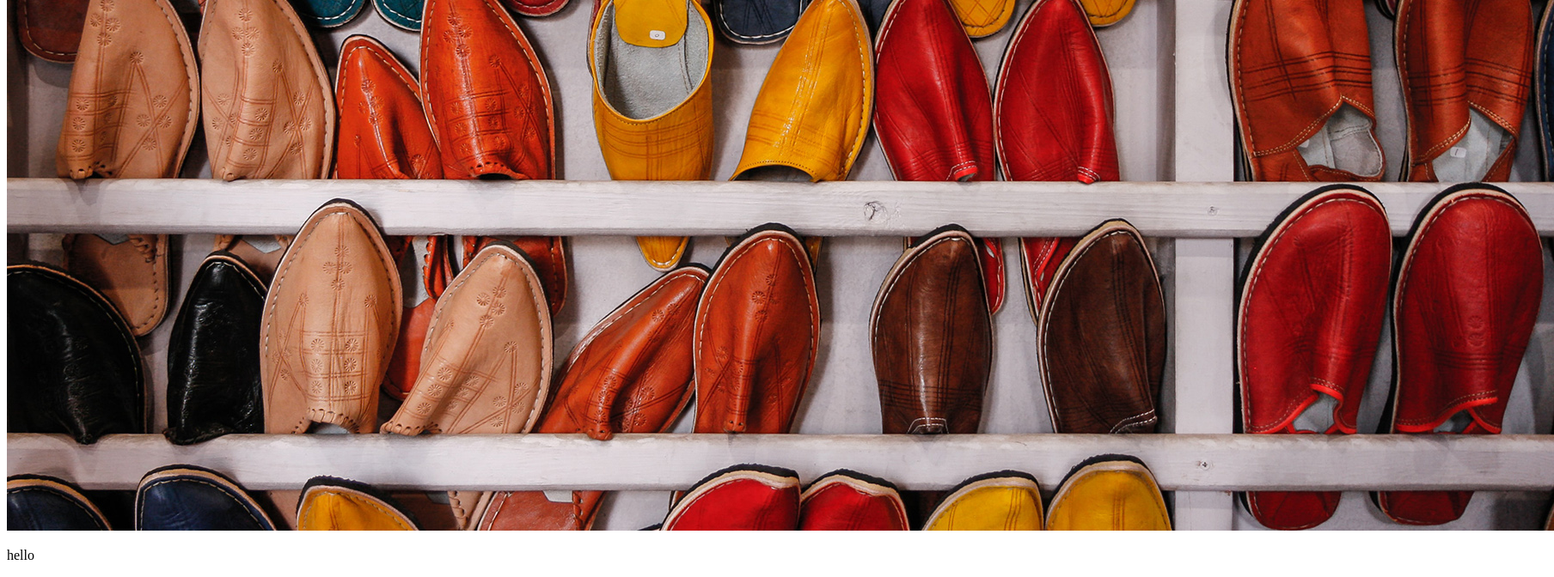
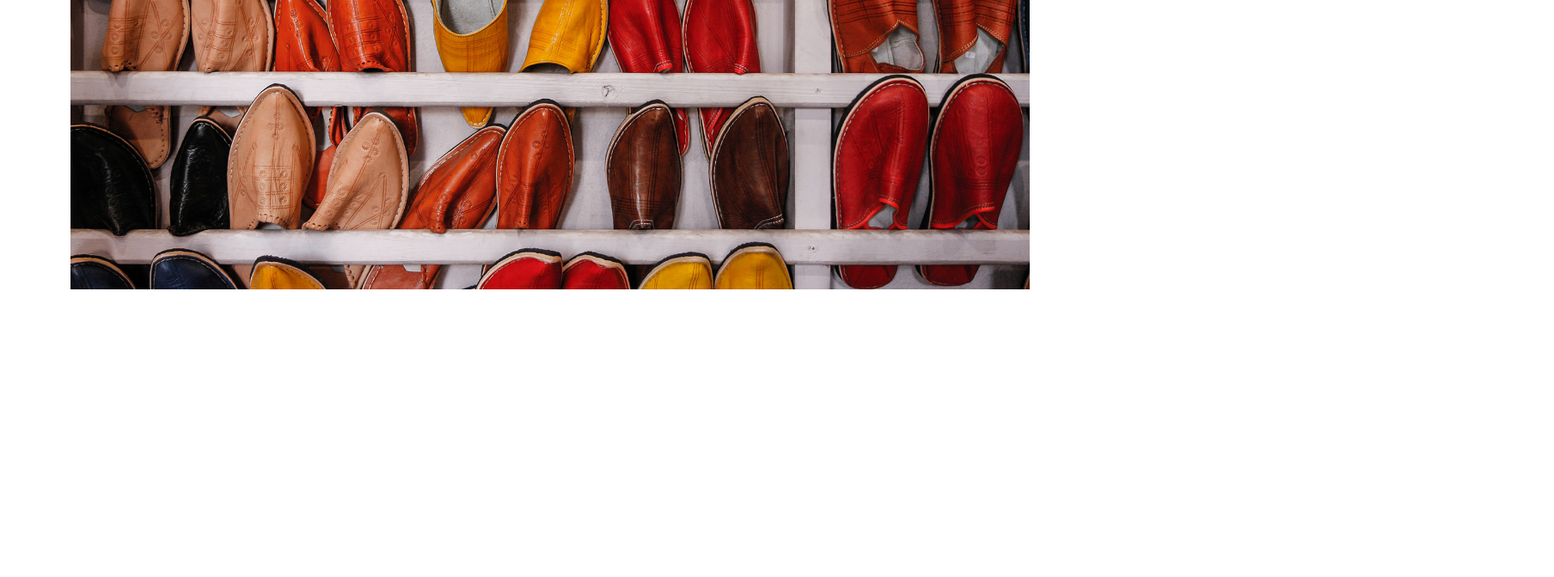
Before and after one commit to naechhka/sem2-1st-coding-sheet, a plain HTML site: page worksheetfiles/index.html in a window 1280 px wide. Shown: the part 755-1427 px from the top of the page at 86% size, 1808 px wide, since content can reach past the window. After the commit the page ends 1092 px from the top, so only its background shows below. Drawn offline with nearby package versions, Linux system fonts and the light colour scheme; files that its build step writes are made by us from their sources.

Commit message:
Update index.html

```diff
--- a/worksheetfiles/index.html
+++ b/worksheetfiles/index.html
@@ -5,6 +5,7 @@
     <meta charset="UTF-8">
     <meta http-equiv="X-UA-Compatible" content="IE=edge">
     <meta name="viewport" content="width=device-width, initial-scale=1.0">
+    <link rel="stylesheet" href="css/bootstrap.min.css">
 
 
 
@@ -33,11 +34,10 @@
             <hr>
 
             <img src="images/shoes.jpg" class="img-fluid" alt="...">
-            <p> hello </p>
 
 
 
-
+            <script src="js/bootstrap.min.js"></script>
 
 
 
```
